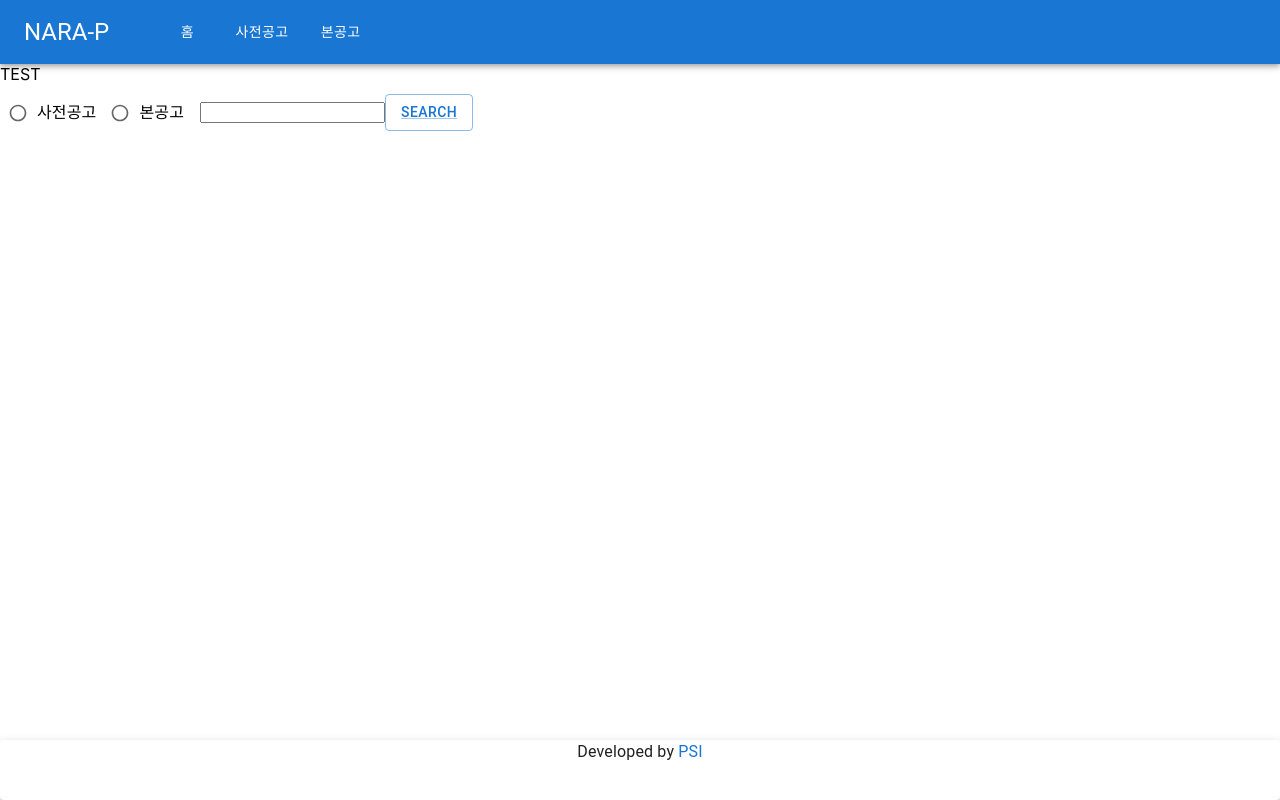
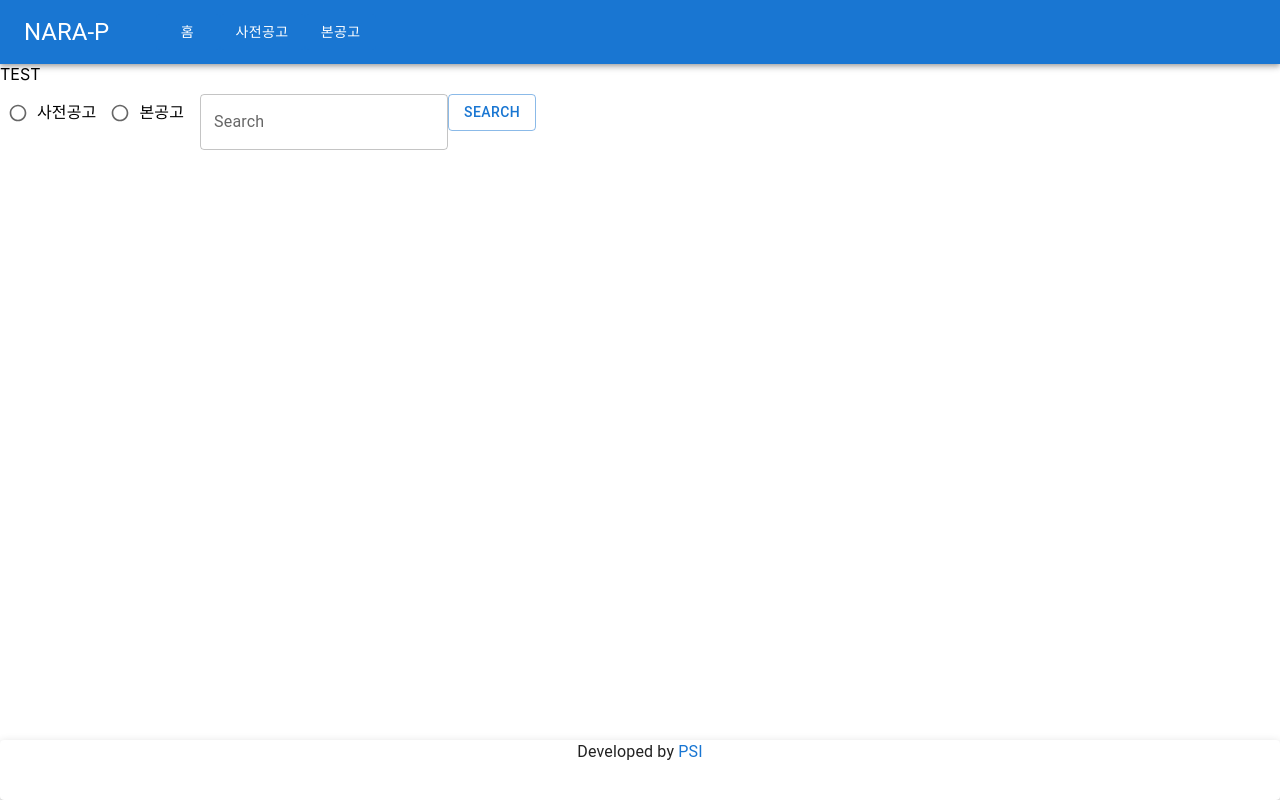
Before and after one commit to tkddls8848/NARA-P, a Next.js app in the folder frontend/: page /test in a window 1280 px wide. Built offline with nearby package versions, Linux system fonts and the light colour scheme.

Commit message:
upgrade searchBar.js

```diff
--- a/frontend/component/searchBar.js
+++ b/frontend/component/searchBar.js
@@ -1,29 +1,42 @@
-import { Button, Link } from "@mui/material"
-import { useState } from "react"
+import { Button, Link, TextField } from "@mui/material"
 import Radio from '@mui/material/Radio'
 import RadioGroup from '@mui/material/RadioGroup'
 import FormControlLabel from '@mui/material/FormControlLabel'
 import FormControl from '@mui/material/FormControl'
+import { useState } from "react"
+import { useRouter } from "next/router"
 
-const SearchBar = ({address, type}) => {
+const SearchBar = ({address}) => {
     const host = address
-    const [name, setName] = useState('initialState')
-    const onChange = (e) => {
+    const [departName, setDepartName] = useState('initialState')
+    const [radioType, setRadioType] = useState('sajeon')
+    const router = useRouter()
+
+    const ChangeRadio = (e) => {
+        console.log('radio', e.target.value)
+        setRadioType(e.target.value)
+    }
+
+    const ChangeInput = (e) => {
         console.log('searchBar', e.target.value)
-        setName(e.target.value)
+        setDepartName(e.target.value)
     }
-    const task = type
+
+    const ButtonClick = (e) => {
+        console.log("Button", e.target.value)
+        router.push(host + '/task/' + radioType + '/' + departName)
+    }
 
     return (
         <div style={{padding: 10}}>
             <FormControl>
-                <RadioGroup row aria-labelledby="demo-row-radio-buttons-group-label" name="row-radio-buttons-group">
-                    <FormControlLabel value="사전공고" control={<Radio size="small"/>} label="사전공고" />
-                    <FormControlLabel value="본공고" control={<Radio size="small"/>} label="본공고" />
+                <RadioGroup row aria-labelledby="demo-row-radio-buttons-group-label" name="row-radio-buttons-group" onChange={ChangeRadio}>
+                    <FormControlLabel value="sajeon" control={<Radio size="small"/>} label="사전공고" />
+                    <FormControlLabel value="bone" control={<Radio size="small"/>} label="본공고" />
                 </RadioGroup>
             </FormControl>
-            <input id="part" onChange={onChange} key='input'></input>
-            <Button key='button' variant="outlined"><Link href={host + '/task/' + task + '/' + name}>Search</Link></Button>
+            <TextField label="Search" variant="outlined" id="part" onChange={ChangeInput} key='input'></TextField>
+            <Button key='button' variant="outlined" onClick={ButtonClick}>Search</Button>
         </div>
     )
 }
```
Also changed, not shown: frontend/pages/task/bone.js (+8 -11 lines).
